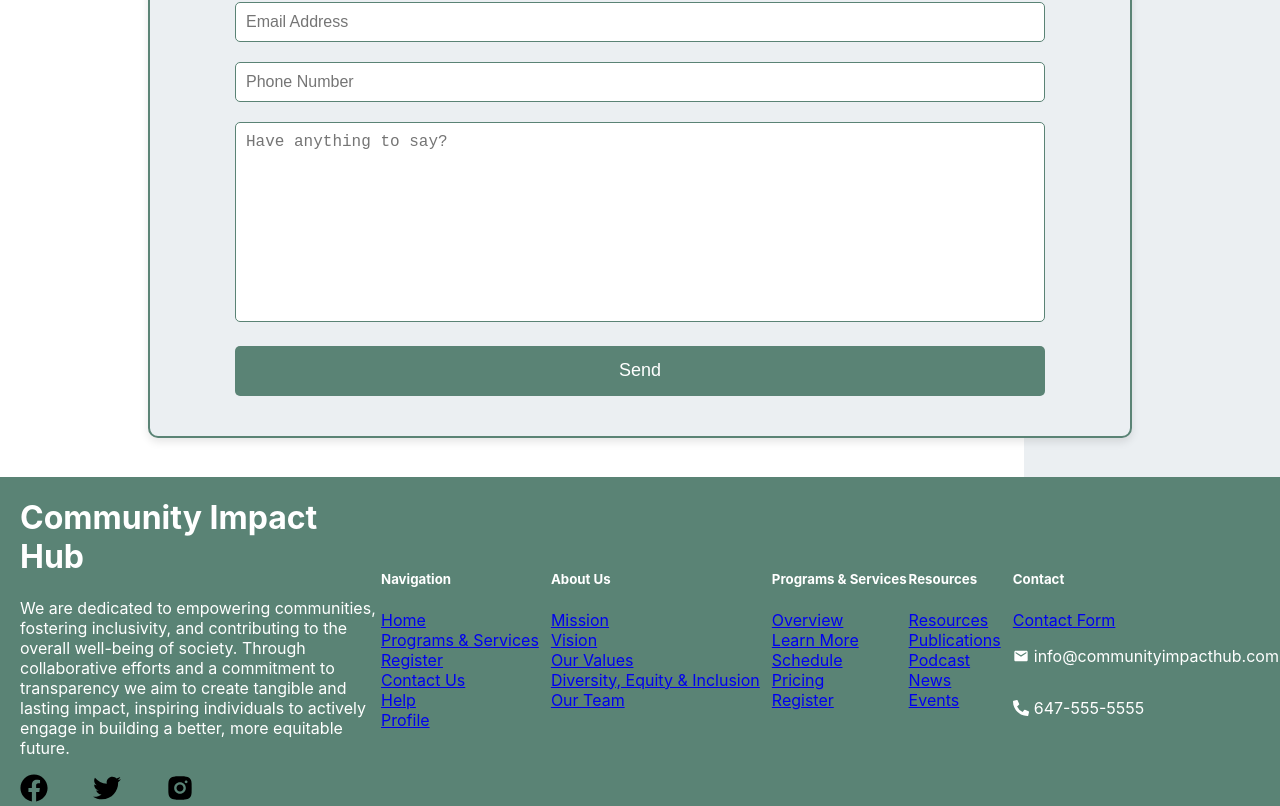
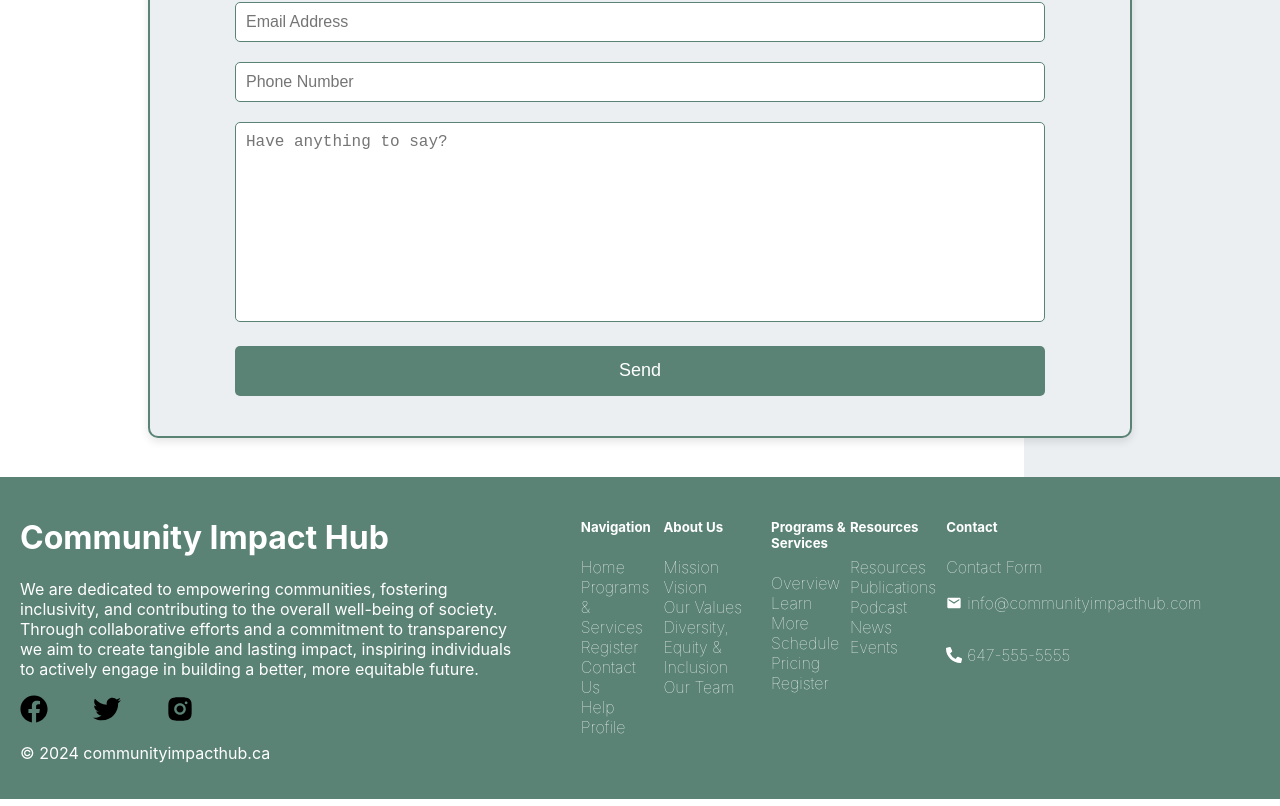
Before and after one commit to venuraperera99/Community-Impact-Hub, a React (Create React App) app: page /contact in a window 1280 px wide. Shown: the part 405-1211 px from the top of the page. Built offline with nearby package versions, Linux system fonts and the light colour scheme.

Commit message:
fixed styling of footer

```diff
--- a/src/components/footer/Footer.css
+++ b/src/components/footer/Footer.css
@@ -3,22 +3,26 @@
 .footer {
     background-color: #5a8375;
     color: #fff;
-    width: 100%;
+    width: 97%;
     display: flex;
     justify-content: space-between;
-    align-items: center;
+    align-items: flex-start; /* Align items at the top */
+    flex-wrap: wrap; /* Allow items to wrap */
+    padding: 20px; /* Add padding to the footer */
 }
 
 .company-info {
     width: 40%;
     text-align: left;
-    padding-left: 20px;
 }
 
 .links-and-contact {
-    width: 100%;
+    width: 50%;
     display: flex;
-    justify-content: space-around; /* Adjusted to ensure space between columns */
+    /*justify-content: space-around; /*Adjusted to ensure space between columns */
+    justify-content:  space-between;
+    align-items: flex-start;
+    margin-right: 60px;
 }
 
 .links-column {
@@ -37,10 +41,17 @@
 .links-column p {
     display: flex;
     align-items: center;
+    font-weight: lighter;
 }
 
 .links-column p svg {
     margin-right: 5px; /* Adjust the margin as needed */
+}
+
+.links-column li a {
+    text-decoration: none; /* Remove underline from all links */
+    color: white;
+    font-weight: lighter;
 }
 
 .links-column li,
--- a/src/components/footer/Footer.js
+++ b/src/components/footer/Footer.js
@@ -9,6 +9,7 @@ import { RiInstagramFill } from "react-icons/ri";
 const Footer = () => {
     return (
       <div className="footer">
+
         {/* Left Section - Company Info */}
         <div className="company-info">
           <h1>Community Impact Hub</h1>
@@ -20,11 +21,12 @@ const Footer = () => {
             <FaTwitter size={28} color={'black'} style={{ marginRight: '45px' }} />
             <RiInstagramFill size={28} color={'black'} style={{ marginRight: '20px' }} />
           </div>
+          <p>&copy; 2024 communityimpacthub.ca</p>
         </div>
 
         {/* Right Section - Links and Contact */}
         <div className="links-and-contact">
-          {/* Column 1 */}
+
           <div className="links-column">
             <h5>Navigation</h5>
               <li><a href="#">Home</a></li>
@@ -60,7 +62,7 @@ const Footer = () => {
               <li><a href="#">News</a></li>
               <li><a href="#">Events</a></li>
           </div>
-          {/* Column 2 */}
+
           <div className="links-column">
             <h5>Contact</h5>
             <li><a href="#">Contact Form</a></li>
@@ -69,8 +71,6 @@ const Footer = () => {
           </div>
 
         </div>
-
-        {/* Bottom Section - Copyright */}
 
       </div>
     );
```
